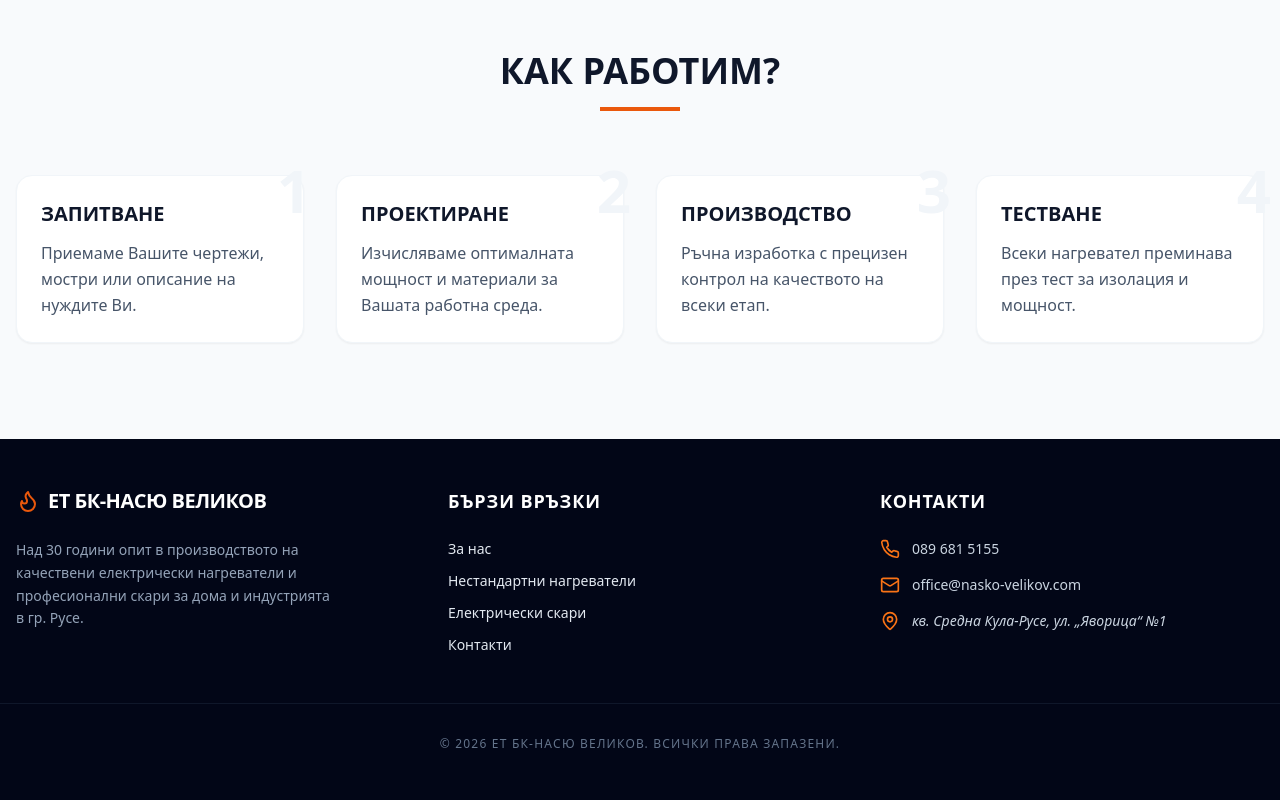
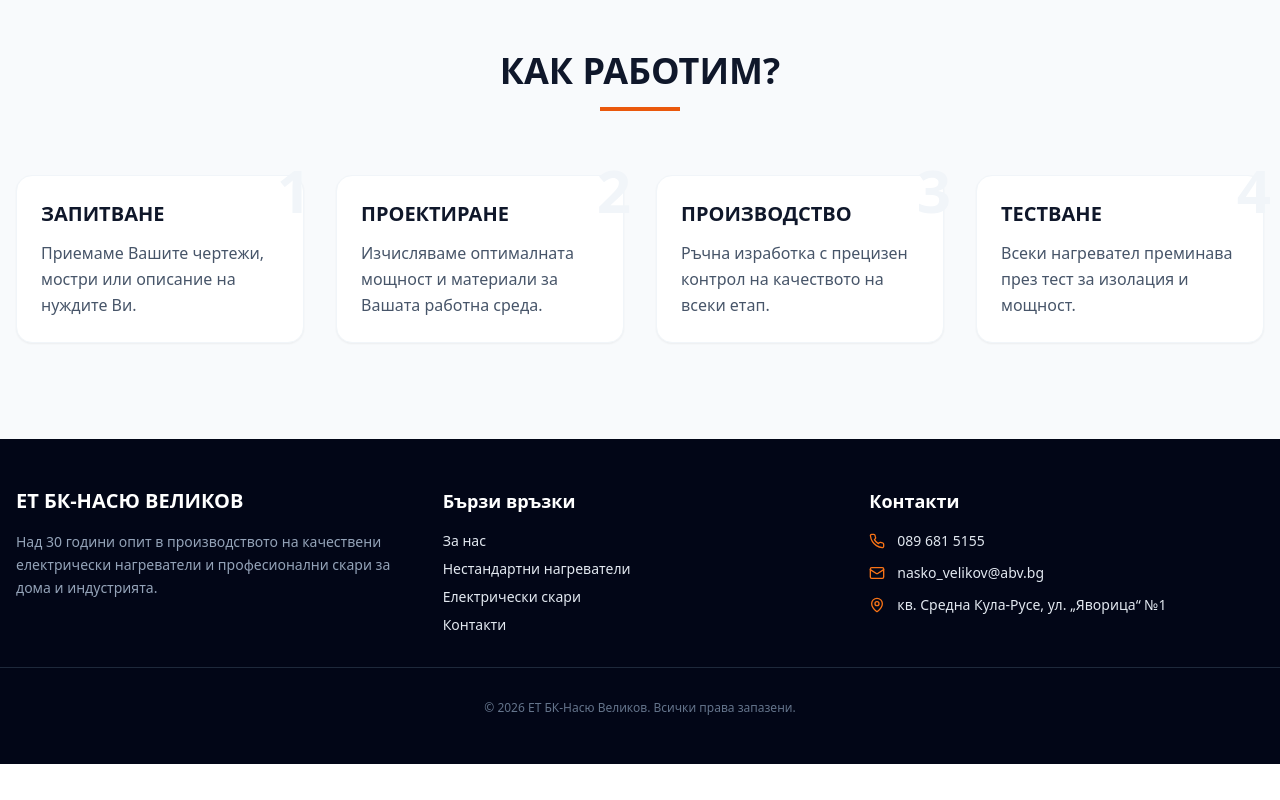
Before and after one commit to kossev/nagrevateli, a React (Vite) app: page /about in a window 1280 px wide. Shown: the part 1686-2486 px from the top of the page. After the commit the page ends 2450 px from the top, so only its background shows below. Built offline with nearby package versions, Linux system fonts and the light colour scheme.

Commit message:
Updated src/components/Footer.tsx

```diff
--- a/src/components/Footer.tsx
+++ b/src/components/Footer.tsx
@@ -2,24 +2,21 @@
 
 import React from 'react';
 import { Link } from 'react-router-dom';
-import { Phone, Mail, MapPin, Flame } from 'lucide-react';
+import { Phone, Mail, MapPin } from 'lucide-react';
 
 const Footer = () => {
   return (
     <footer className="bg-slate-950 text-slate-200 py-12 mt-auto">
-      <div className="container mx-auto px-4 grid grid-cols-1 md:grid-cols-3 gap-12">
+      <div className="container mx-auto px-4 grid grid-cols-1 md:grid-cols-3 gap-8">
         <div>
-          <div className="flex items-center space-x-2 mb-6">
-            <Flame className="h-6 w-6 text-orange-600" />
-            <h3 className="text-xl font-bold text-white uppercase tracking-tight">ЕТ БК-Насю Великов</h3>
-          </div>
-          <p className="text-slate-400 text-sm leading-relaxed max-w-xs">
-            Над 30 години опит в производството на качествени електрически нагреватели и професионални скари за дома и индустрията в гр. Русе.
+          <h3 className="text-xl font-bold text-white mb-4 uppercase">ЕТ БК-Насю Великов</h3>
+          <p className="text-slate-400 text-sm leading-relaxed">
+            Над 30 години опит в производството на качествени електрически нагреватели и професионални скари за дома и индустрията.
           </p>
         </div>
         <div>
-          <h4 className="text-lg font-semibold text-white mb-6 uppercase tracking-wider">Бързи връзки</h4>
-          <ul className="space-y-3 text-sm">
+          <h4 className="text-lg font-semibold text-white mb-4">Бързи връзки</h4>
+          <ul className="space-y-2 text-sm">
             <li><Link to="/about" className="hover:text-orange-500 transition-colors">За нас</Link></li>
             <li><Link to="/heaters" className="hover:text-orange-500 transition-colors">Нестандартни нагреватели</Link></li>
             <li><Link to="/grills" className="hover:text-orange-500 transition-colors">Електрически скари</Link></li>
@@ -27,24 +24,24 @@ const Footer = () => {
           </ul>
         </div>
         <div>
-          <h4 className="text-lg font-semibold text-white mb-6 uppercase tracking-wider">Контакти</h4>
-          <ul className="space-y-4 text-sm">
-            <li className="flex items-start space-x-3">
-              <Phone className="h-5 w-5 text-orange-500 shrink-0" />
-              <span className="text-slate-300">089 681 5155</span>
+          <h4 className="text-lg font-semibold text-white mb-4">Контакти</h4>
+          <ul className="space-y-3 text-sm">
+            <li className="flex items-center space-x-3">
+              <Phone className="h-4 w-4 text-orange-500" />
+              <span>089 681 5155</span>
             </li>
-            <li className="flex items-start space-x-3">
-              <Mail className="h-5 w-5 text-orange-500 shrink-0" />
-              <span className="text-slate-300">office@nasko-velikov.com</span>
+            <li className="flex items-center space-x-3">
+              <Mail className="h-4 w-4 text-orange-500" />
+              <span>nasko_velikov@abv.bg</span>
             </li>
-            <li className="flex items-start space-x-3">
-              <MapPin className="h-5 w-5 text-orange-500 shrink-0" />
-              <span className="text-slate-300 italic">кв. Средна Кула-Русе, ул. „Яворица“ №1</span>
+            <li className="flex items-center space-x-3">
+              <MapPin className="h-4 w-4 text-orange-500" />
+              <span>кв. Средна Кула-Русе, ул. „Яворица“ №1</span>
             </li>
           </ul>
         </div>
       </div>
-      <div className="container mx-auto px-4 mt-12 pt-8 border-t border-slate-900 text-center text-xs text-slate-500 uppercase tracking-widest">
+      <div className="container mx-auto px-4 mt-8 pt-8 border-t border-slate-800 text-center text-xs text-slate-500">
         © {new Date().getFullYear()} ЕТ БК-Насю Великов. Всички права запазени.
       </div>
     </footer>
```
